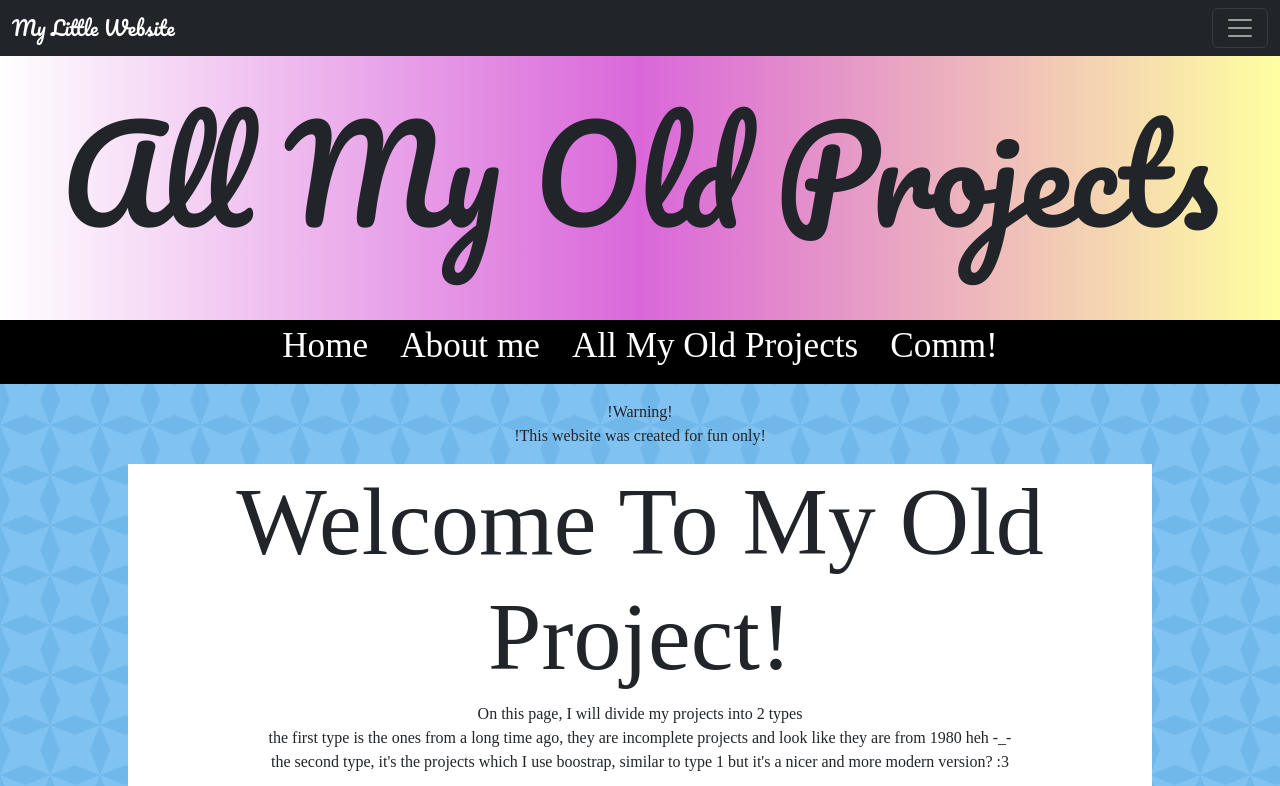
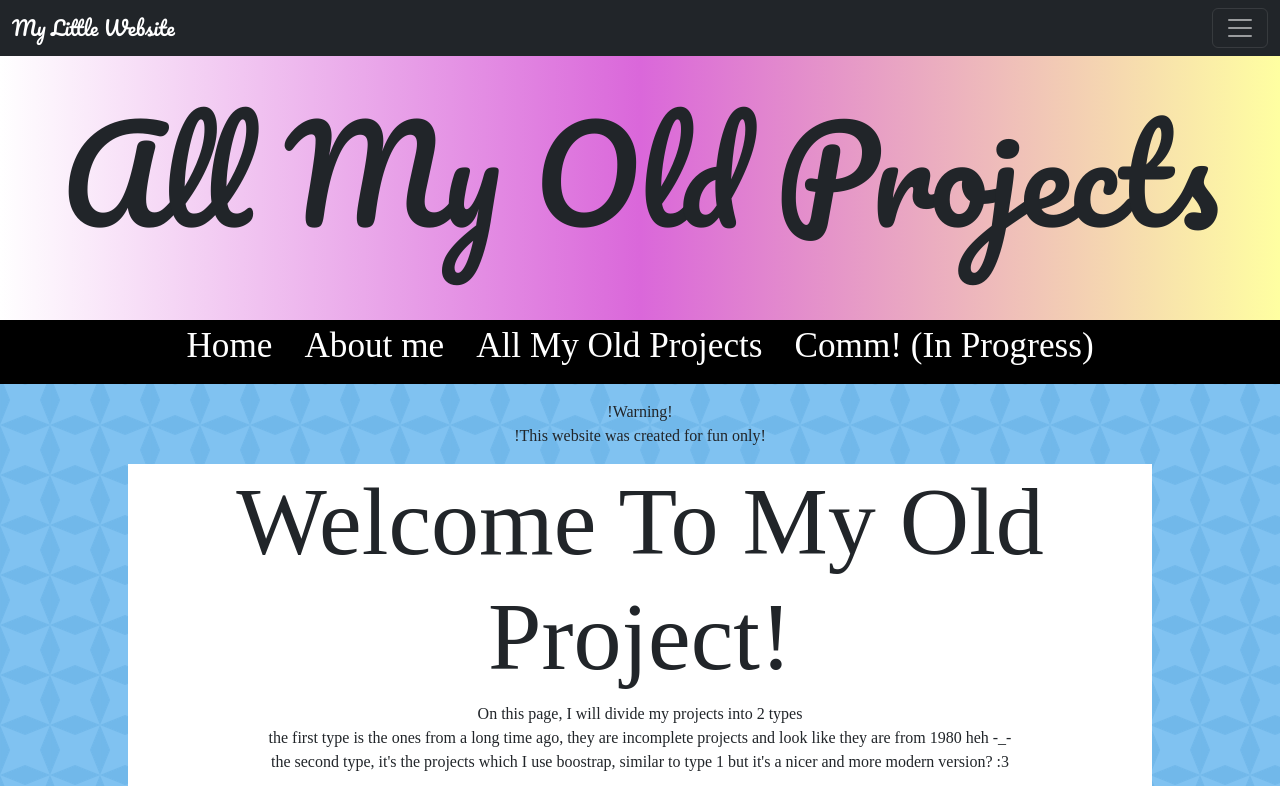
Before and after one commit to KhangIsME/old-project, a plain HTML site: page index.html in a window 1280 px wide. Shown: the top 786 px of the page. Drawn offline with nearby package versions, Linux system fonts and the light colour scheme; a web font is replaced by a local one.

Commit message:
Update index.html

```diff
--- a/index.html
+++ b/index.html
@@ -32,16 +32,16 @@
             <div class="offcanvas-body">
               <ul class="navbar-nav justify-content-end flex-grow-1 pe-3">
                 <li class="nav-item">
-                  <a class="nav-link active colour" aria-current="page" href="#" style="font-size: 2rem" ;>Home</a>
+                  <a class="nav-link active colour" aria-current="page" href="https://khangisme.github.io/home/" style="font-size: 2rem" ;>Home</a>
                 </li>
                 <li class="nav-item">
-                  <a class="nav-link colour" href="#" style="font-size: 2rem" ;>About Me</a>
+                  <a class="nav-link colour" href="ttps://khangisme.github.io/about-me/" style="font-size: 2rem" ;>About Me</a>
                 </li>
                 <li class="nav-item">
-                  <a class="nav-link colour" href="#" style="font-size: 2rem" ;>All My Old Projects</a>
+                  <a class="nav-link colour" href="https://khangisme.github.io/old-project/" style="font-size: 2rem" ;>All My Old Projects</a>
                 </li>
                 <li class="nav-item">
-                  <a class="nav-link colour" href="#" style="font-size: 2rem" ;>Comm!</a>
+                  <a class="nav-link colour" href="#" style="font-size: 2rem" ;>Comm! (In Progress)</a>
                 </li>
               </ul>
               <form class="d-flex mt-3" role="search">
@@ -57,10 +57,11 @@
       <h3 class="font">All My Old Projects</h3>
     </div>
     <div class="menu-down">
-      <a class="colour" href="#" style="text-decoration: none; padding-right: 2rem;">Home</a>
-      <a class="colour" href="#" style="text-decoration: none; padding-right: 2rem;">About me</a>
-      <a class="colour" href="#" style="text-decoration: none;">All My Old Projects </a>
-      <a class="colour" href="#" style="text-decoration: none; padding-left: 2rem;">Comm!</a>
+      <a class="colour" href="https://khangisme.github.io/home/" style="text-decoration: none; padding-right: 2rem;">Home</a>
+      <a class="colour" href="ttps://khangisme.github.io/about-me/
+        " style="text-decoration: none; padding-right: 2rem;">About me</a>
+      <a class="colour" href="https://khangisme.github.io/old-project/" style="text-decoration: none;">All My Old Projects </a>
+      <a class="colour" href="#" style="text-decoration: none; padding-left: 2rem;">Comm! (In Progress)</a>
     </div>
     <p style="margin-top: 1rem;">!Warning! <br> !This website was created for fun only!</p>
   </div>
```
